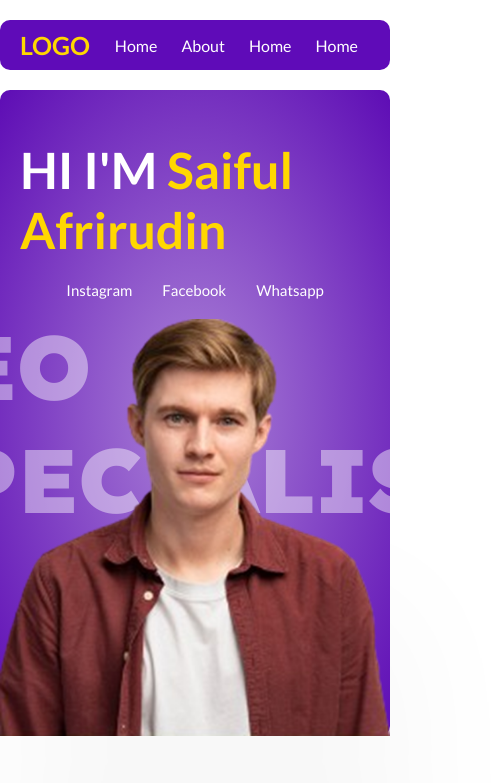
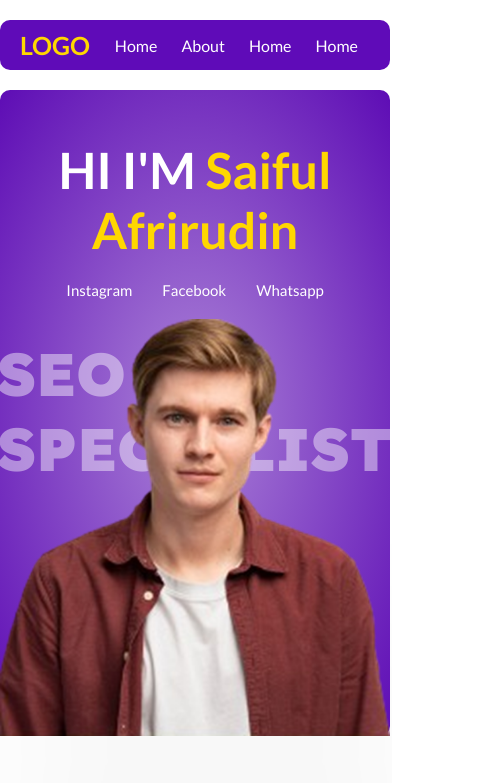
Before and after one commit to saifulafr/webprofile, a plain HTML site: page index.html in a window 390 px wide. Shown: the top 783 px of the page, 491 px wide, since content can reach past the window. Drawn offline with Linux system fonts and the light colour scheme.

Commit message:
memperbaiki tampilan mobile

```diff
--- a/index.html
+++ b/index.html
@@ -311,8 +311,9 @@
 		padding-bottom: 15px;
 	}
 	@media (max-width: 600px){
-		.service-detail{
+	.service-detail{
 			flex-direction: column;
+			width: 100%;
 		}
 		.services-title p{
 		text-align: center;
@@ -321,6 +322,14 @@
 		flex-direction: column;
 		padding-bottom: 30px;
 	}
+		.img-hero h1{
+			font-size: 60px;
+			position: absolute;
+			margin:0px 20px 250px 20px;
+		}
+		.nama h1{
+			text-align: center;
+		}
 	}
 	</style>
 </head>
```
